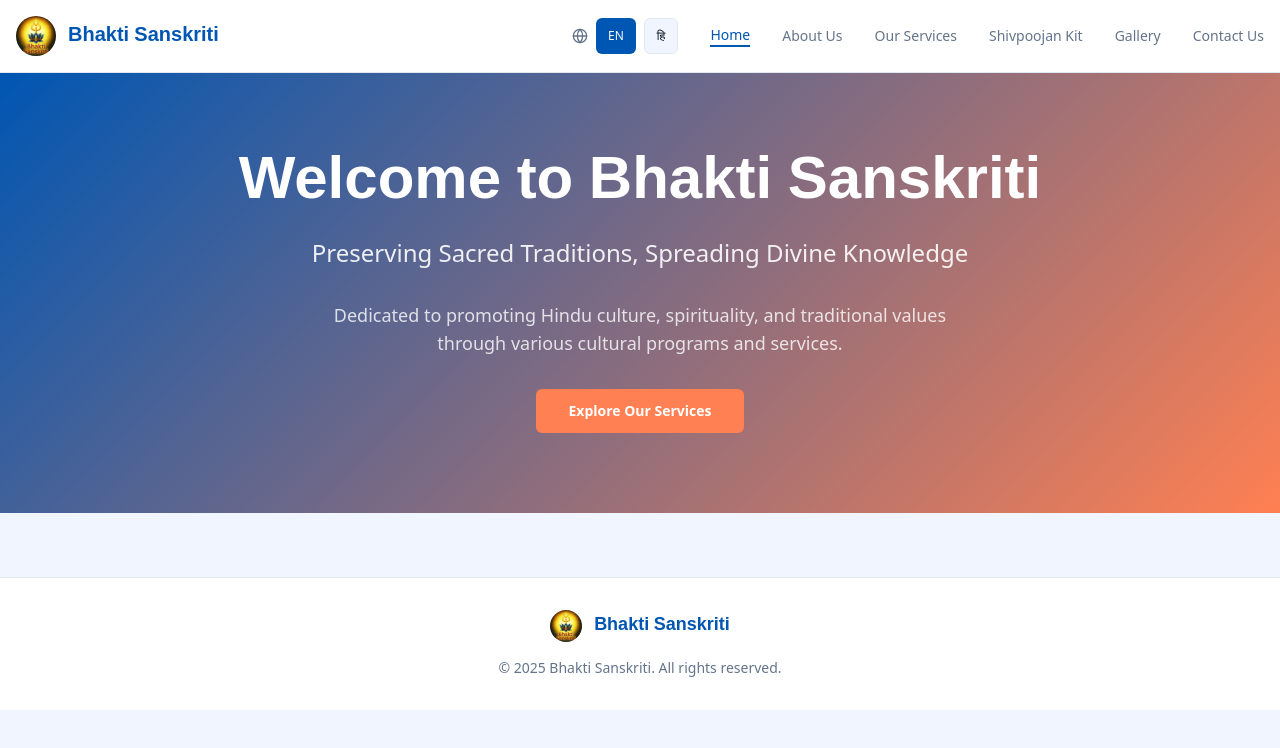
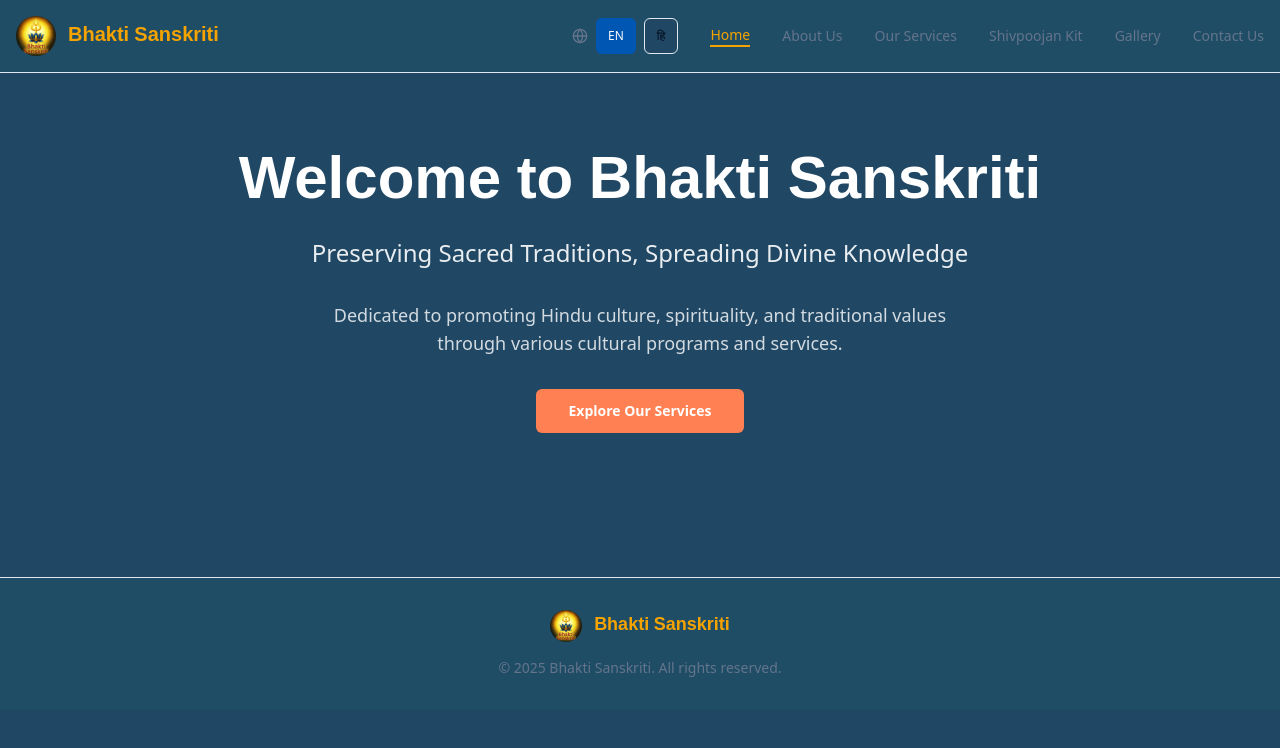
Before and after one commit to harshdeepsinghin/BhaktiSanskritiWebsite, a React (Vite) app: page / in a window 1280 px wide. Shown: the top 748 px of the page. Built offline with nearby package versions, Linux system fonts and the light colour scheme.

Commit message:
color experiment: feat: Update color scheme and add theme styles for improved UI; modify Layout component for consistent branding

```diff
--- a/src/components/Layout.tsx
+++ b/src/components/Layout.tsx
@@ -27,14 +27,14 @@ const Layout: React.FC<LayoutProps> = ({ children }) => {
   return (
     <div className="min-h-screen bg-background">
       {/* Header */}
-      <header className="bg-card border-b border-border sticky top-0 z-50">
+      <header className="bg-[#1F4D66] border-b border-border sticky top-0 z-50">
         <div className="container mx-auto px-4 py-4">
           <div className="flex items-center justify-between w-full">
             {/* Logo */}
             <Link to="/" className="flex items-center space-x-3">
               <img src="/android-chrome-192x192.png" alt="Logo" className="w-10 h-10 object-cover rounded-full" />
               <div className="hidden md:block">
-                <h1 className="text-xl font-bold text-primary font-sanskrit">
+                <h1 className="text-xl font-bold font-sanskrit text-[#F4A300]">
                   {language === 'hi' ? 'भक्ति संस्कृति' : 'Bhakti Sanskriti'}
                 </h1>
               </div>
@@ -70,9 +70,9 @@ const Layout: React.FC<LayoutProps> = ({ children }) => {
                 <Link
                   key={item.key}
                   to={item.href}
-                  className={`text-sm font-medium transition-colors hover:text-primary ${
+                  className={`text-sm font-medium transition-colors hover:text-[#F4A300] ${
                     location.pathname === item.href
-                      ? 'text-primary border-b-2 border-primary'
+                      ? 'text-[#F4A300] border-b-2 border-[#F4A300]'
                       : 'text-muted-foreground'
                   }`}
                   onClick={e => {
@@ -94,12 +94,12 @@ const Layout: React.FC<LayoutProps> = ({ children }) => {
             onClick={() => setMobileMenuOpen(false)}
           >
             <aside
-              className={`fixed top-0 right-0 h-full w-64 bg-card shadow-lg transform transition-transform duration-300 ${mobileMenuOpen ? 'translate-x-0' : 'translate-x-full'}`}
+              className={`fixed top-0 right-0 h-full w-64 bg-[#1F4D66] shadow-lg transform transition-transform duration-300 ${mobileMenuOpen ? 'translate-x-0' : 'translate-x-full'}`}
               onClick={e => e.stopPropagation()}
             >
               <div className="flex flex-col h-full p-6">
                 <div className="flex items-center justify-between mb-8">
-                  <span className="text-lg font-bold font-sanskrit text-primary">{language === 'hi' ? 'भक्ति संस्कृति' : 'Bhakti Sanskriti'}</span>
+                  <span className="text-lg font-bold font-sanskrit text-[#F4A300]">{language === 'hi' ? 'भक्ति संस्कृति' : 'Bhakti Sanskriti'}</span>
                   <button
                     className="text-2xl text-muted-foreground hover:text-primary focus:outline-none"
                     onClick={() => setMobileMenuOpen(false)}
@@ -113,9 +113,9 @@ const Layout: React.FC<LayoutProps> = ({ children }) => {
                 <Link
                   key={item.key}
                   to={item.href}
-                  className={`text-base font-medium transition-colors hover:text-primary ${
+                  className={`text-base font-medium transition-colors hover:text-[#F4A300] ${
                     location.pathname === item.href
-                      ? 'text-primary border-b border-primary'
+                      ? 'text-[#F4A300] border-b border-[#F4A300]'
                       : 'text-muted-foreground'
                   }`}
                   onClick={e => {
@@ -157,12 +157,12 @@ const Layout: React.FC<LayoutProps> = ({ children }) => {
       <main>{children}</main>
 
       {/* Footer */}
-      <footer className="bg-card border-t border-border mt-16">
+      <footer className="bg-[#1F4D66] border-t border-border mt-16">
         <div className="container mx-auto px-4 py-8">
           <div className="text-center">
             <div className="flex items-center justify-center space-x-3 mb-4">
               <img src="/android-chrome-192x192.png" alt="Logo" className="w-8 h-8 object-cover rounded-full" />
-              <h3 className="text-lg font-semibold text-primary font-sanskrit">
+              <h3 className="text-lg font-semibold font-sanskrit text-[#F4A300]">
                 {language === 'hi' ? 'भक्ति संस्कृति' : 'Bhakti Sanskriti'}
               </h3>
             </div>
--- a/src/index.css
+++ b/src/index.css
@@ -39,9 +39,8 @@
 
     --radius: 0.5rem;
 
-    /* Traditional gradients */
-    --gradient-spiritual: linear-gradient(135deg, hsl(var(--primary)), hsl(var(--secondary)));
-    --gradient-divine: linear-gradient(180deg, hsl(var(--accent)), hsl(var(--primary)));
+    /* Shiva Blue as main background */
+    --background: 205 52% 26%; /* Shiva Blue #1F4D66 */
 
     --sidebar-background: 0 0% 98%;
     --sidebar-foreground: 240 5.3% 26.1%;
--- /dev/null
+++ b/src/styles/theme.css
@@ -0,0 +1,65 @@
+@layer base {
+  :root {
+    --background: hsl(205, 52%, 26%);
+    --foreground: hsl(40, 38%, 88%);
+    --card: hsl(40, 38%, 88%);
+    --card-foreground: hsl(205, 52%, 26%);
+    --popover: hsl(40, 38%, 88%);
+    --popover-foreground: hsl(205, 52%, 26%);
+    --primary: hsl(40, 95%, 48%);
+    --primary-foreground: hsl(205, 52%, 26%);
+    --secondary: hsl(210, 32%, 34%);
+    --secondary-foreground: hsl(40, 38%, 88%);
+    --muted: hsl(40, 44%, 92%);
+    --muted-foreground: hsl(205, 52%, 26%);
+    --accent: hsl(43, 100%, 44%);
+    --accent-foreground: hsl(205, 52%, 26%);
+    --destructive: hsl(36, 58%, 50%);
+    --destructive-foreground: hsl(40, 38%, 88%);
+    --border: hsl(40, 44%, 92%);
+    --input: hsl(40, 44%, 92%);
+    --ring: hsl(210, 32%, 34%);
+    --radius: 0.5rem;
+    --gradient-spiritual: linear-gradient(135deg, hsl(var(--primary)), hsl(var(--secondary)));
+    --gradient-divine: linear-gradient(180deg, hsl(var(--accent)), hsl(var(--primary)));
+    --sidebar-background: hsl(0, 0%, 98%);
+    --sidebar-foreground: hsl(240, 5.3%, 26.1%);
+    --sidebar-primary: hsl(240, 5.9%, 10%);
+    --sidebar-primary-foreground: hsl(0, 0%, 98%);
+    --sidebar-accent: hsl(240, 4.8%, 95.9%);
+    --sidebar-accent-foreground: hsl(240, 5.9%, 10%);
+    --sidebar-border: hsl(220, 13%, 91%);
+    --sidebar-ring: hsl(217.2, 91.2%, 59.8%);
+  }
+
+  .dark {
+    --background: hsl(222.2, 84%, 4.9%);
+    --foreground: hsl(210, 40%, 98%);
+    --card: hsl(222.2, 84%, 4.9%);
+    --card-foreground: hsl(210, 40%, 98%);
+    --popover: hsl(222.2, 84%, 4.9%);
+    --popover-foreground: hsl(210, 40%, 98%);
+    --primary: hsl(210, 40%, 98%);
+    --primary-foreground: hsl(222.2, 47.4%, 11.2%);
+    --secondary: hsl(217.2, 32.6%, 17.5%);
+    --secondary-foreground: hsl(210, 40%, 98%);
+    --muted: hsl(217.2, 32.6%, 17.5%);
+    --muted-foreground: hsl(215, 20.2%, 65.1%);
+    --accent: hsl(217.2, 32.6%, 17.5%);
+    --accent-foreground: hsl(210, 40%, 98%);
+    --destructive: hsl(0, 62.8%, 30.6%);
+    --destructive-foreground: hsl(210, 40%, 98%);
+    --border: hsl(217.2, 32.6%, 17.5%);
+    --input: hsl(217.2, 32.6%, 17.5%);
+    --ring: hsl(212.7, 26.8%, 83.9%);
+    --sidebar-background: hsl(240, 5.9%, 10%);
+    --sidebar-foreground: hsl(240, 4.8%, 95.9%);
+    --sidebar-primary: hsl(224.3, 76.3%, 48%);
+    --sidebar-primary-foreground: hsl(0, 0%, 100%);
+    --sidebar-accent: hsl(240, 3.7%, 15.9%);
+    --sidebar-accent-foreground: hsl(240, 4.8%, 95.9%);
+    --sidebar-border: hsl(240, 3.7%, 15.9%);
+    --sidebar-ring: hsl(217.2, 91.2%, 59.8%);
+  }
+
+}
```
Also changed, not shown: 1 other file (tests, documents, lock files or other folders).
